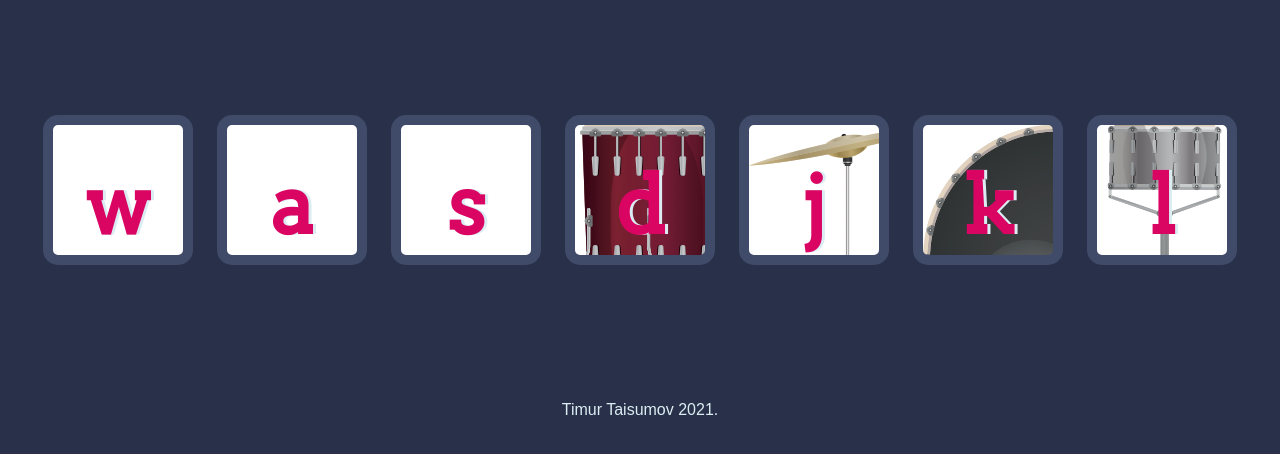
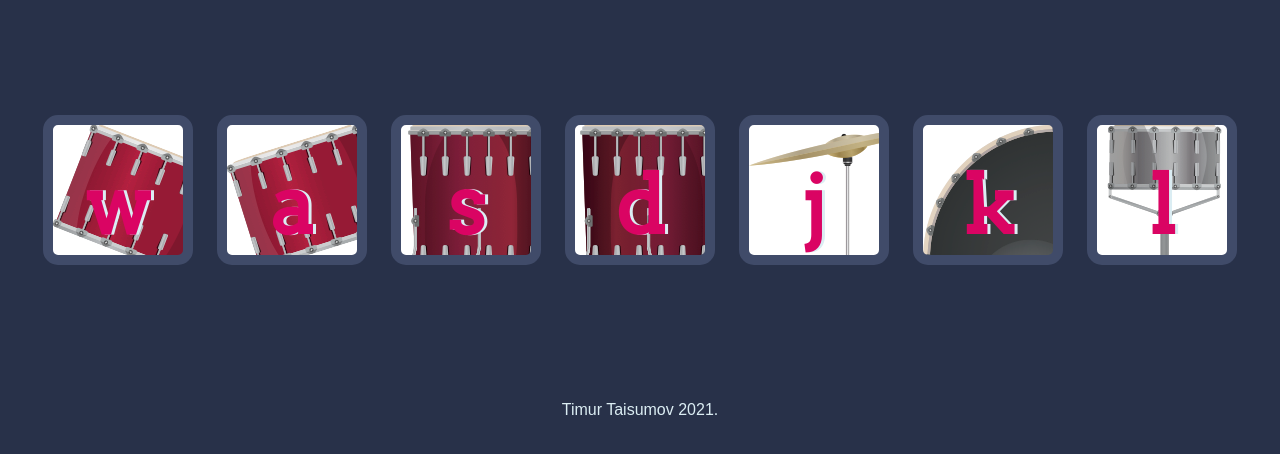
Before and after one commit to TCousiette/DrumKit, a plain HTML site: page index.html in a window 1280 px wide. Shown: the part 174-628 px from the top of the page. Drawn offline with Linux system fonts and the light colour scheme; the site is published under a folder, as on GitHub Pages, so addresses that start at the root find nothing.

Commit message:
Update styles.css

```diff
--- a/styles.css
+++ b/styles.css
@@ -17,22 +17,22 @@ footer {
 }
 
 .w {
-  background-image: url(/tom1.png);
+  background-image: url(tom1.png);
 
 }
 
 .a {
-  background-image: url(/tom2.png);
+  background-image: url(tom2.png);
 
 }
 
 .s {
-  background-image: url(/tom3.png);
+  background-image: url(tom3.png);
 
 }
 
 .d {
-  background-image: url('tom4.png');
+  background-image: url(tom4.png);
 
 }
 
```
